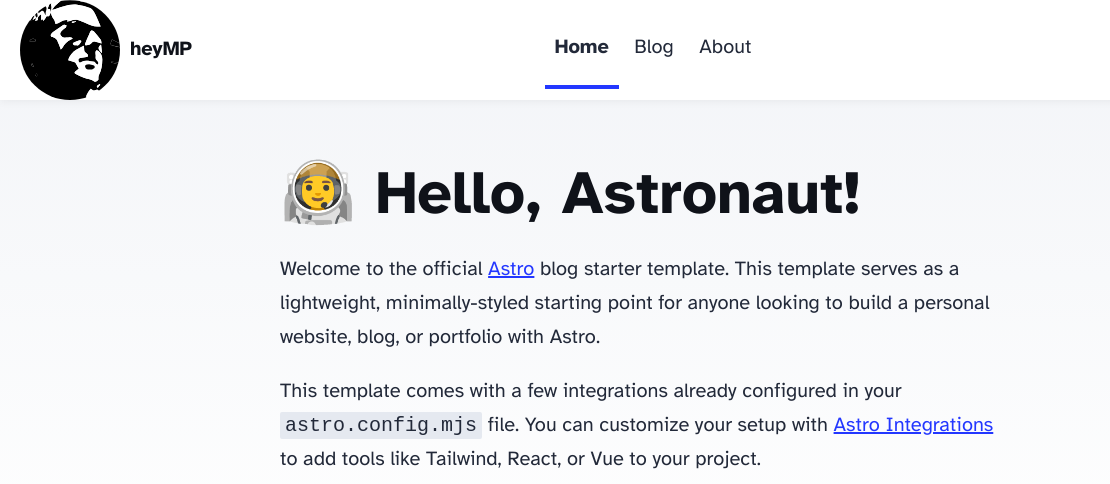
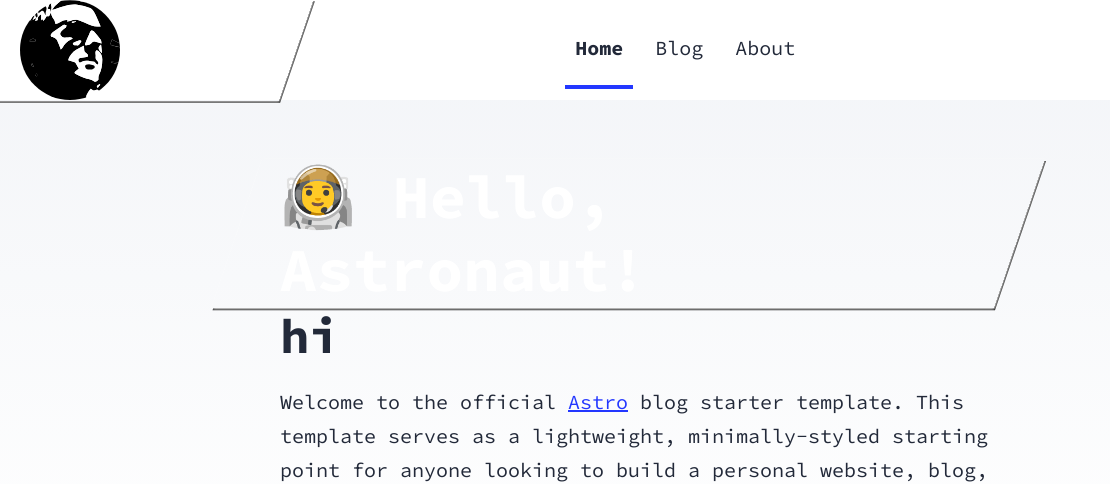
Before and after one commit to heyMP/heymp.com, an Astro site: page / in a window 1280 px wide. Shown: the top 484 px of the page, 0-1110 px from the left. Built offline with nearby package versions, Linux system fonts and the light colour scheme; Astro itself is replaced by a stand-in of ours.

Commit message:
add header accents

```diff
--- /dev/null
+++ b/src/components/Accent.astro
@@ -0,0 +1,45 @@
+---
+import type { HTMLAttributes } from 'astro/types';
+type Space = '1' | '2' | '3' | '4';
+type Props = HTMLAttributes<'div'> & {
+	space?: Space;
+};
+const { space, class: className, ...props } = Astro.props;
+const spaceSizeDefault: Space = '2';
+const spaceSize = `var(--size-${space ?? spaceSizeDefault})`
+---
+
+<div class="container" class:list={[className]} {...props}>
+	<slot />
+</div>
+
+<style define:vars={{ spaceSize }}>
+	.container {
+		position: relative;
+		color: white;
+		padding: var(--spaceSize);
+		margin-block-end: calc(var(--spaceSize) + var(--size-4));
+	}
+
+	.container::before {
+		--fill: var(--black);
+		display: block;
+		content: '';
+		position: absolute;
+		background: var(--fill);
+		width: calc(100% + 5em);
+		height: 100%;
+		top: 0px;
+		right: 0px;
+		transform: skew(-10deg, -10deg) rotate(10deg) translateX(2em);
+		z-index: 0;
+		margin-left: 2em;
+		box-shadow: white 1px 1px 3px, black 2px 2px 0px;
+	}
+
+	.container :global(> *) {
+		margin: 0;
+		z-index: 1;
+		position: relative;
+	}
+</style>
--- a/src/components/BaseHead.astro
+++ b/src/components/BaseHead.astro
@@ -22,8 +22,9 @@
 <meta name="generator" content={Astro.generator} />
 
 <!-- Font preloads -->
-<link rel="preload" href="/fonts/atkinson-regular.woff" as="font" type="font/woff" crossorigin />
-<link rel="preload" href="/fonts/atkinson-bold.woff" as="font" type="font/woff" crossorigin />
+<link rel="preconnect" href="https://fonts.googleapis.com">
+<link rel="preconnect" href="https://fonts.gstatic.com" crossorigin>
+<link href="https://fonts.googleapis.com/css2?family=Source+Code+Pro:ital,wght@0,200..900;1,200..900&display=swap" rel="stylesheet">
 
 <!-- Canonical URL -->
 <link rel="canonical" href={canonicalURL} />
--- a/src/components/Header.astro
+++ b/src/components/Header.astro
@@ -1,15 +1,11 @@
 ---
 import HeaderLink from './HeaderLink.astro';
-import Mark from './Mark.astro';
-import { SITE_TITLE } from '../consts';
+import HeaderMark from './HeaderMark.astro';
 ---
 
 <header>
 	<nav>
-		<div class="header-name">
-			<div class="mark"><Mark /></div>
-			<h2><a href="/">{SITE_TITLE}</a></h2>
-		</div>
+		<HeaderMark />
 		<div class="internal-links">
 			<HeaderLink href="/">Home</HeaderLink>
 			<HeaderLink href="/blog">Blog</HeaderLink>
@@ -53,18 +49,10 @@
 		background: white;
 		box-shadow: 0 2px 8px rgba(var(--black), 5%);
 	}
-	.header-name {
-		display: flex;
-		align-items: center;
-	}
-	.mark {
-		width: 100px;
-	}
 	h2 {
 		margin: 0;
 		font-size: 1em;
 	}
-
 	h2 a,
 	h2 a.active {
 		text-decoration: none;
--- /dev/null
+++ b/src/components/HeaderMark.astro
@@ -0,0 +1,46 @@
+---
+import Mark from './Mark.astro';
+import { SITE_TITLE } from '../consts';
+---
+
+<div class="header-name">
+	<div class="mark"><Mark /></div>
+	<h2><a href="/">{SITE_TITLE}</a></h2>
+	<span class="accent"></span>
+</div>
+
+<style>
+	.header-name {
+		--fill: var(--black);
+		display: flex;
+		align-items: center;
+		background: var(--fill);
+		position: relative;
+	}
+	.header-name > * {
+		z-index: 1;
+	}
+	.header-name::before {
+		display: block;
+		content: '';
+    position: absolute;
+    background: var(--fill);
+    width: calc(100% + 5em);
+    height: 100%;
+    top: 0px;
+    right: 0px;
+    transform: skew(-10deg, -10deg) rotate(10deg) translateX(2em);
+    z-index: 0;
+    margin-left: 2em;
+    box-shadow: white 1px 1px 3px, black 2px 2px 0px;
+	}
+	.mark {
+		width: 100px;
+		fill: var(--fill);
+	}
+	a {
+		font-size: var(--font-size-fluid-2);
+		text-decoration: none;
+		color: white;
+	}
+</style>
--- a/src/pages/index.astro
+++ b/src/pages/index.astro
@@ -2,6 +2,7 @@
 import BaseHead from '../components/BaseHead.astro';
 import Header from '../components/Header.astro';
 import Footer from '../components/Footer.astro';
+import Accent from '../components/Accent.astro';
 import { SITE_TITLE, SITE_DESCRIPTION } from '../consts';
 ---
 
@@ -13,7 +14,10 @@
 	<body>
 		<Header />
 		<main>
-			<h1>🧑‍🚀 Hello, Astronaut!</h1>
+			<Accent space="3">
+				<h1>🧑‍🚀 Hello, Astronaut!</h1>
+			</Accent>
+			<h2>hi</h2>
 			<p>
 				Welcome to the official <a href="https://astro.build/">Astro</a> blog starter template. This
 				template serves as a lightweight, minimally-styled starting point for anyone looking to build
--- a/src/styles/global.css
+++ b/src/styles/global.css
@@ -7,7 +7,7 @@
 :root {
 	--accent: #2337ff;
 	--accent-dark: #000d8a;
-	--black: 15, 18, 25;
+	--black: var(--gray-9);
 	--gray: 96, 115, 159;
 	--gray-light: 229, 233, 240;
 	--gray-dark: 34, 41, 57;
@@ -15,25 +15,10 @@
 	--box-shadow: 0 2px 6px rgba(var(--gray), 25%), 0 8px 24px rgba(var(--gray), 33%),
 		0 16px 32px rgba(var(--gray), 33%);
 }
-
-@font-face {
-	font-family: 'Atkinson';
-	src: url('/fonts/atkinson-regular.woff') format('woff');
-	font-weight: 400;
-	font-style: normal;
-	font-display: swap;
-}
-
-@font-face {
-	font-family: 'Atkinson';
-	src: url('/fonts/atkinson-bold.woff') format('woff');
-	font-weight: 700;
-	font-style: normal;
-	font-display: swap;
-}
-
 body {
-	font-family: 'Atkinson', sans-serif;
+  font-family: "Source Code Pro", monospace;
+  font-optical-sizing: auto;
+  font-style: normal;
 	margin: 0;
 	padding: 0;
 	text-align: left;
```
